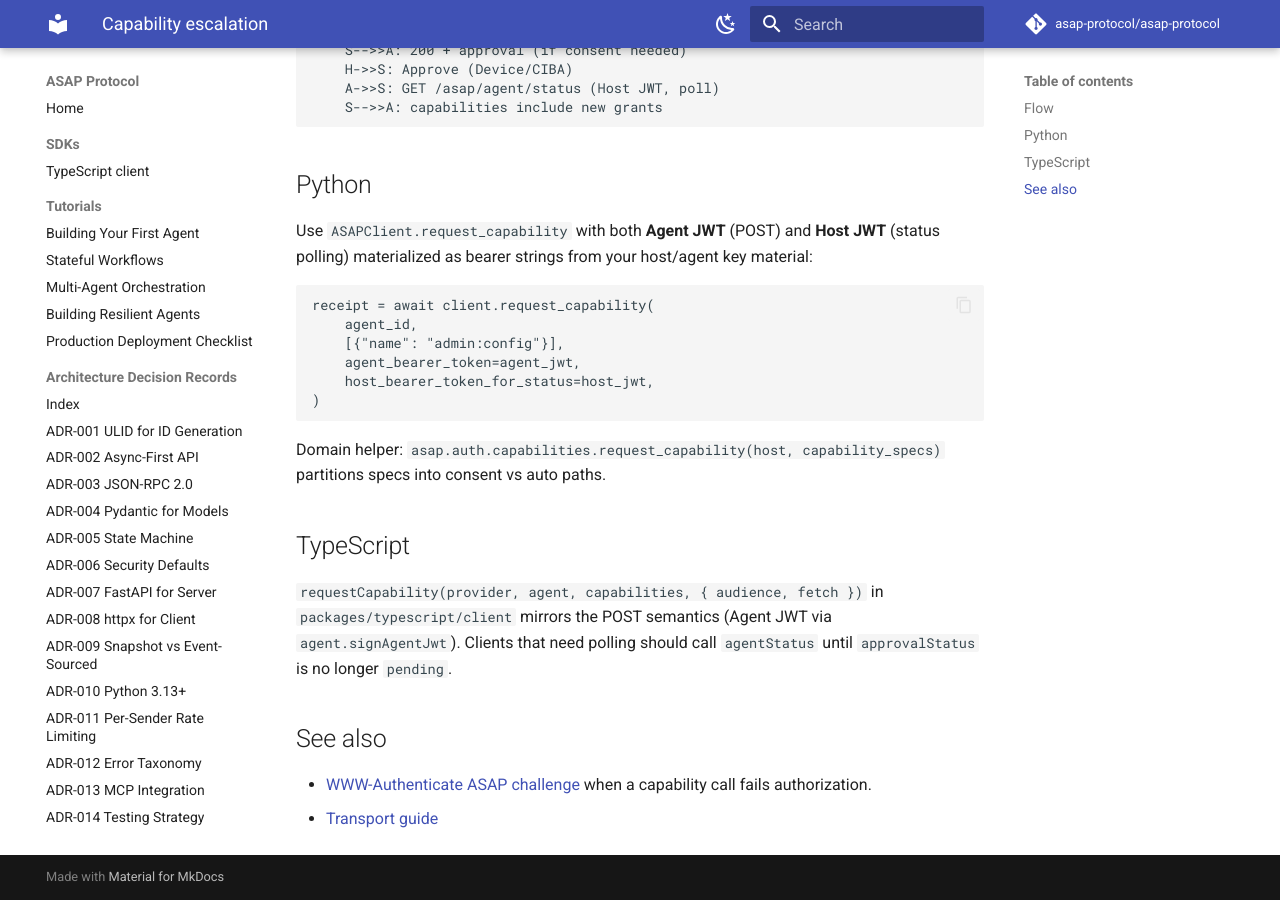
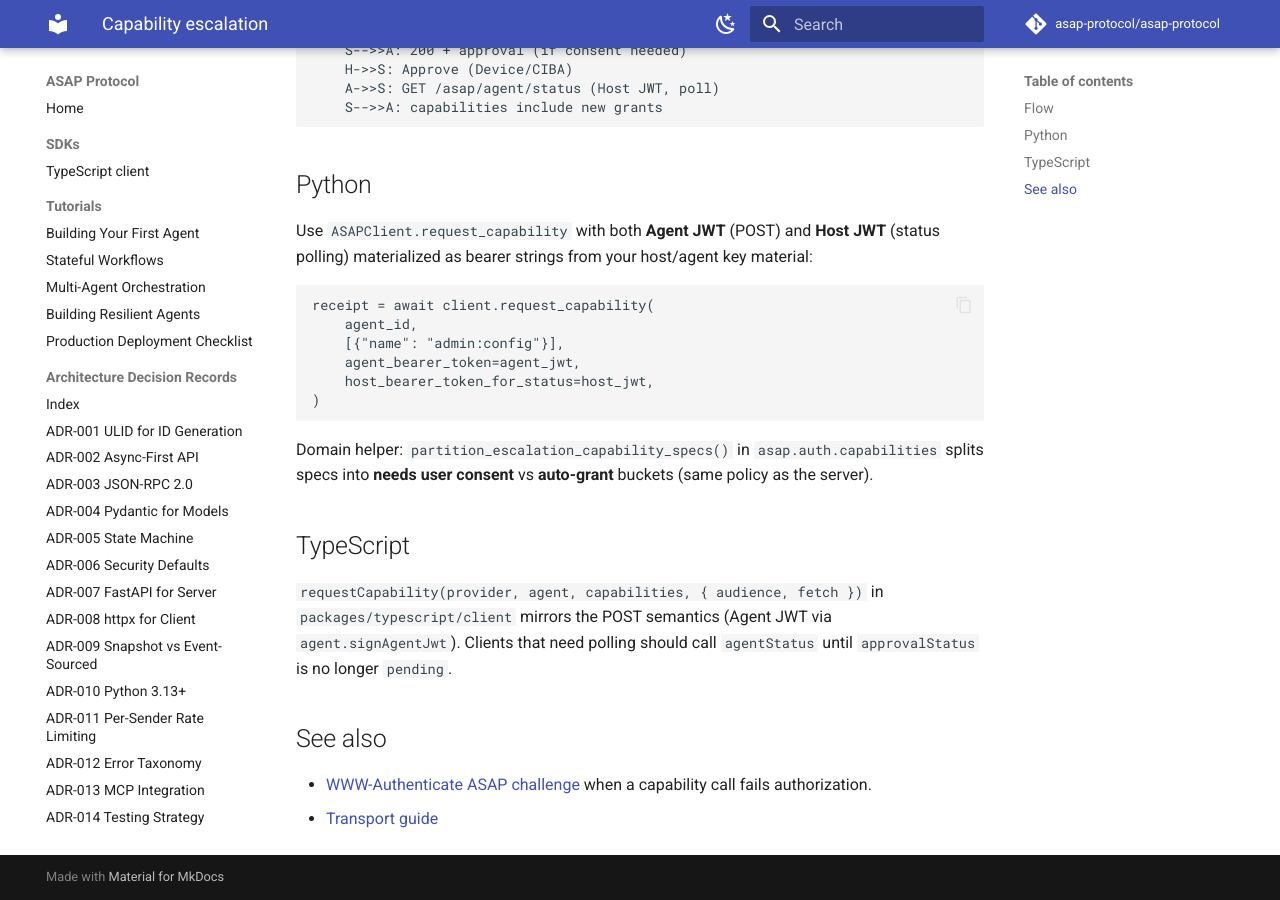
Before and after one commit to adriannoes/asap-protocol, an MkDocs documentation site: the page built from docs/capabilities/escalation.md, in a window 1280 px wide and 900 px high, scrolled down 750 px. Built offline with MkDocs 1.6.1 and Material for MkDocs 9.7.7, drawn with Linux system fonts in a browser that asks for light colours; comment, search, counter and statistics services are not loaded.

Commit message:
docs: point escalation guide at partition_escalation_capability_specs

````diff
--- a/docs/capabilities/escalation.md
+++ b/docs/capabilities/escalation.md
@@ -36,7 +36,7 @@ receipt = await client.request_capability(
 )
 ```
 
-Domain helper: `asap.auth.capabilities.request_capability(host, capability_specs)` partitions specs into consent vs auto paths.
+Domain helper: `partition_escalation_capability_specs()` in `asap.auth.capabilities` splits specs into **needs user consent** vs **auto-grant** buckets (same policy as the server).
 
 ## TypeScript
 
````
Also changed, not shown: engineering/tasks/v2.3.0/sprint-S4-escalation-challenge.md (+1 -1 lines).
